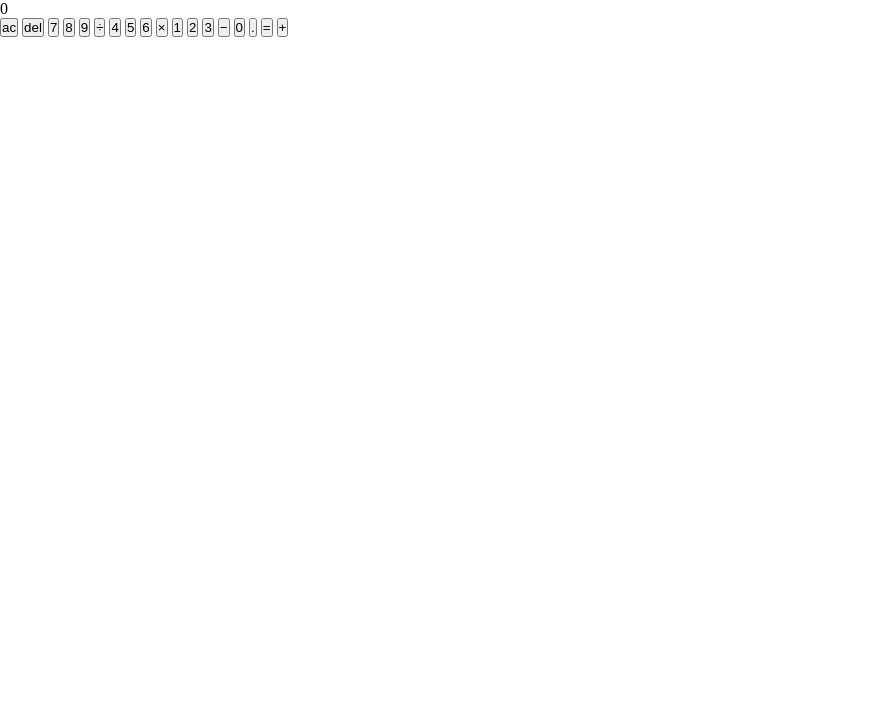
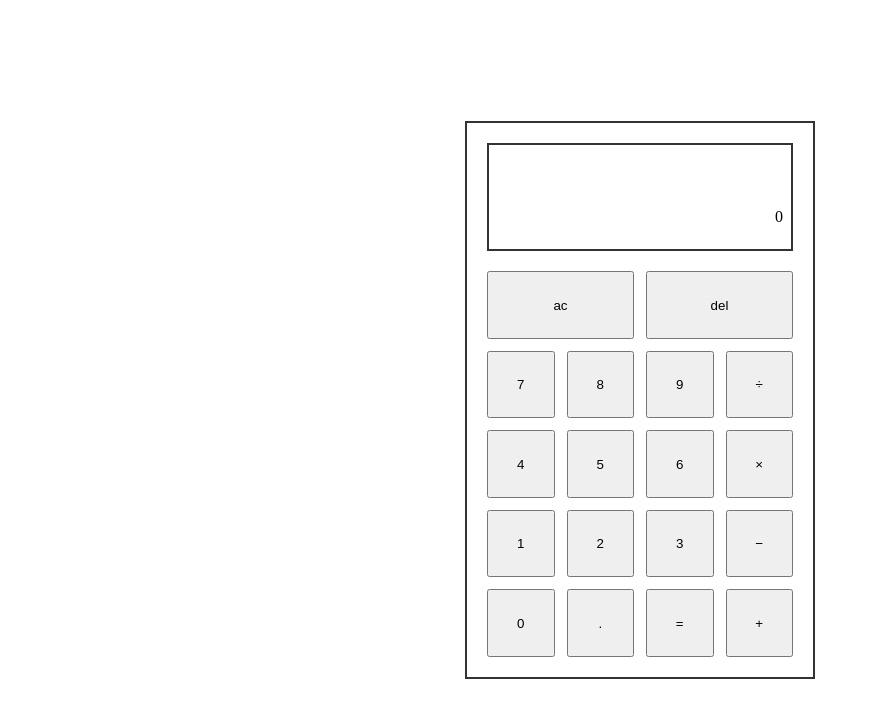
Before and after one commit to karolistech/calculator, a website built with Vite: page index.html in a window 1280 px wide. Shown: the whole page, without its empty margins (0-878 px from the left). Built offline with nearby package versions, Linux system fonts and the light colour scheme.

Commit message:
feat: add calculator layout

```diff
--- a/src/style.css
+++ b/src/style.css
@@ -3,3 +3,47 @@
   margin: 0;
   padding: 0;
 }
+
+body {
+  min-height: 100vh;
+  padding-inline: 0.25rem;
+  display: flex;
+  justify-content: center;
+  align-items: center;
+}
+
+.calculator {
+  width: min(100%, 350px);
+  padding: 1.25rem;
+  border: 2px solid #333;
+}
+
+.calculator__screen {
+  margin-bottom: 1.25rem;
+  padding: 0.75rem 0.5rem;
+  border: 2px solid #333;
+}
+
+.calculator__output {
+  min-height: 40px;
+  display: flex;
+  justify-content: flex-end;
+  align-items: center;
+}
+
+.calculator__buttons {
+  display: grid;
+  grid-template-columns: repeat(4, 1fr);
+  grid-template-rows: repeat(5, 1fr);
+  gap: 0.75rem;
+}
+
+.calculator__btn {
+  aspect-ratio: 1 / 1;
+}
+
+.calculator__btn--clear,
+.calculator__btn--del {
+  grid-column: span 2;
+  aspect-ratio: auto;
+}
```
